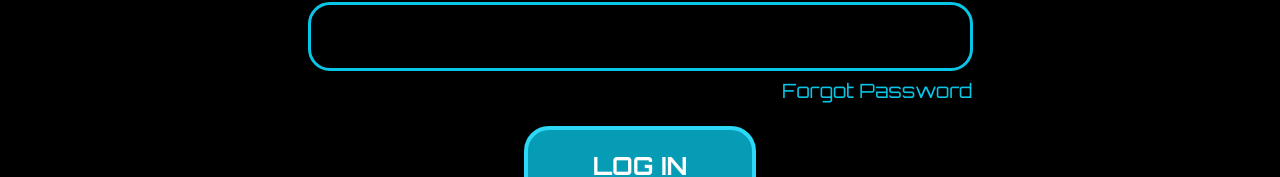
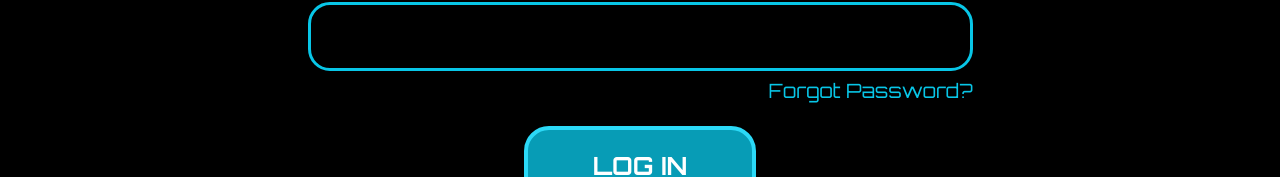
Before and after one commit to vr-funding-platform/frontend, a React (Create React App) app in the folder client/: page / in a window 1280 px wide. Shown: the part 369-546 px from the top of the page. Built offline with nearby package versions, Linux system fonts and the light colour scheme.

Commit message:
minor text detail

```diff
--- a/client/src/Components/Login.js
+++ b/client/src/Components/Login.js
@@ -20,7 +20,7 @@ const Login = ({ errors, touched }) => {
             {touched.password && errors.password && <p>{errors.password}</p>}
           </div>
           <div className="forgot-password">
-            <a href="#">Forgot Password</a>
+            <a href="#">Forgot Password?</a>
           </div>
           <button type="submit">LOG IN</button>
         </Form>
```
